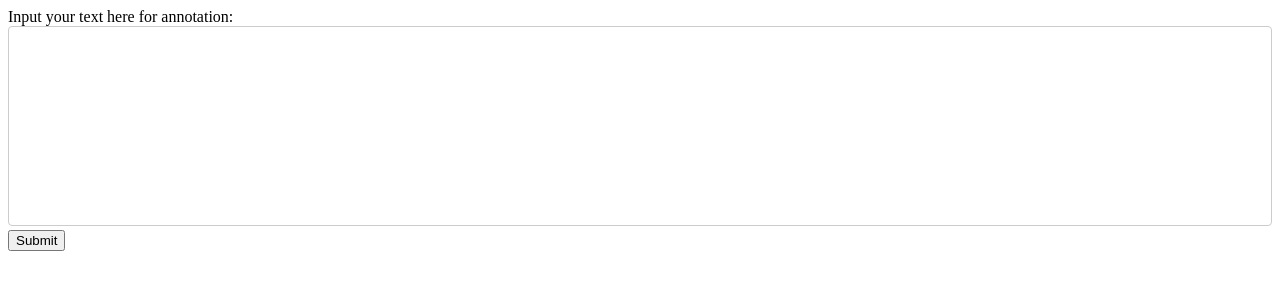
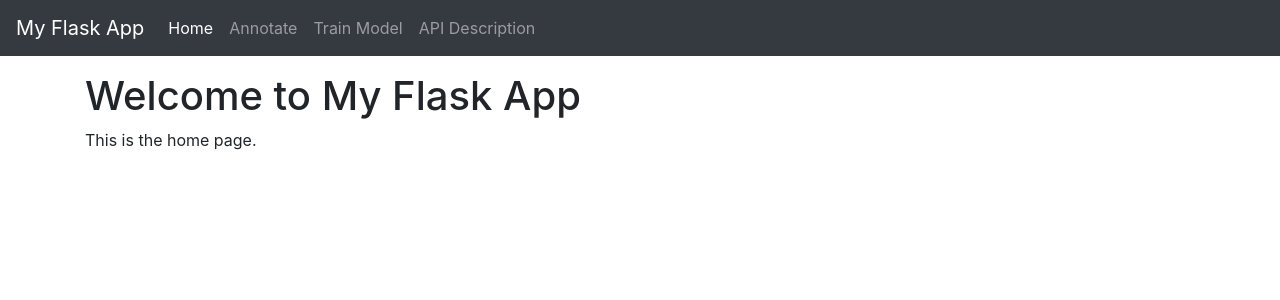
Before and after one commit to fedorivostap/annotation_web_api, a Flask app: page / in a window 1280 px wide. Shown: the top 300 px of the page. Run offline with Flask 3, Linux system fonts and the light colour scheme; some libraries are stand-ins or nearby versions.

Commit message:
adding basic front-end

```diff
--- a/app.py
+++ b/app.py
@@ -28,6 +28,16 @@ def home():
     return render_template("index.html")
 
 
+@app.route("/train")
+def train_model():
+    return render_template("train.html")
+
+
+@app.route("/annotate_test", methods=['GET', 'POST'])
+def annotate():
+    return render_template("annotate_test.html")
+
+
 @app.route("/annotated", methods=["POST", "GET"])
 def annotated():
     if request.method == "POST":
@@ -35,7 +45,7 @@ def annotated():
         return text
     else:
         # for GET request
-        return render_template("annotated.html")
+        return render_template("annotate.html")
 
 
 @app.route('/submit', methods=['GET', 'POST'])
@@ -49,5 +59,10 @@ def submit():
     return html
 
 
+@app.route('/description', methods=['GET', 'POST'])
+def description():
+    return render_template("description.html")
+
+
 if __name__ == '__main__':
     app.run(debug=True)
--- a/templates/annotated.html
+++ b/templates/annotate.html
@@ -19,10 +19,10 @@
     </style>
 </head>
 <body>
-    <form method="POST">
+    <form method="POST" action="/submit">
       <label for="text-for-annotation">Input your text here for annotation:</label>
-      <textarea id="text-for-annotation" name="text-for-annotation"></textarea>
-      <input type="submit" value="Submit" />
+      <textarea id="text-for-annotation" name="text"></textarea>
+      <input type="submit" value="Submit"/>
     </form>
 </body>
 </html>
--- /dev/null
+++ b/templates/base.html
@@ -0,0 +1,37 @@
+<!DOCTYPE html>
+<html lang="en">
+<head>
+  <title>{% block title %}My Flask App{% endblock %}</title>
+  <link rel="stylesheet" href="https://cdnjs.cloudflare.com/ajax/libs/twitter-bootstrap/4.6.0/css/bootstrap.min.css">
+</head>
+<body>
+  <nav class="navbar navbar-expand-lg navbar-dark bg-dark">
+    <a class="navbar-brand" href="/">My Flask App</a>
+    <button class="navbar-toggler" type="button" data-toggle="collapse" data-target="#navbarNav" aria-controls="navbarNav" aria-expanded="false" aria-label="Toggle navigation">
+      <span class="navbar-toggler-icon"></span>
+    </button>
+    <div class="collapse navbar-collapse" id="navbarNav">
+      <ul class="navbar-nav">
+        <li class="nav-item {% if active == 'home' %}active{% endif %}">
+          <a class="nav-link" href="/">Home</a>
+        </li>
+        <li class="nav-item {% if active == 'annotate' %}active{% endif %}">
+          <a class="nav-link" href="/annotate_test">Annotate</a>
+        </li>
+        <li class="nav-item {% if active == 'train' %}active{% endif %}">
+          <a class="nav-link" href="/train">Train Model</a>
+        </li>
+        <li class="nav-item {% if active == 'description' %}active{% endif %}">
+          <a class="nav-link" href="/description">API Description</a>
+        </li>
+      </ul>
+    </div>
+  </nav>
+  <div class="container mt-3">
+    {% block content %}
+    {% endblock %}
+  </div>
+
+  <script src="https://cdnjs.cloudflare.com/ajax/libs/twitter-bootstrap/4.6.0/js/bootstrap.min.js"></script>
+</body>
+</html>
--- a/templates/index.html
+++ b/templates/index.html
@@ -1,28 +1,12 @@
-<!DOCTYPE html>
-<html lang="en">
-<head>
-    <meta charset="UTF-8">
-    <title>Title</title>
-    <link rel="stylesheet" href="{{ url_for('static', filename='css/style.css') }}">
-    <style>
-      /* CSS for the input field */
-      textarea {
-        width: 100%;
-        height: 200px;
-        font-size: 16px;
-        padding: 10px;
-        box-sizing: border-box;
-        border: 1px solid #ccc;
-        border-radius: 4px;
-        resize: none; /* Disables resizing of textarea */
-      }
-    </style>
-</head>
-<body>
-    <form method="POST" action="/submit">
-      <label for="text-for-annotation">Input your text here for annotation:</label>
-      <textarea id="text-for-annotation" name="text"></textarea>
-      <input type="submit" value="Submit"/>
-    </form>
-</body>
-</html>
+{% extends 'base.html' %}
+
+{% block title %}
+  Home - My Flask App
+{% endblock %}
+
+{% block content %}
+  <h1>Welcome to My Flask App</h1>
+  <p>This is the home page.</p>
+{% endblock %}
+
+{% set active = 'home' %}
```
Also changed, not shown: templates/annotate_test.html (added, +15 -0 lines), templates/description.html (added, +12 -0 lines), templates/train.html (added, +12 -0 lines), 1 other file.
